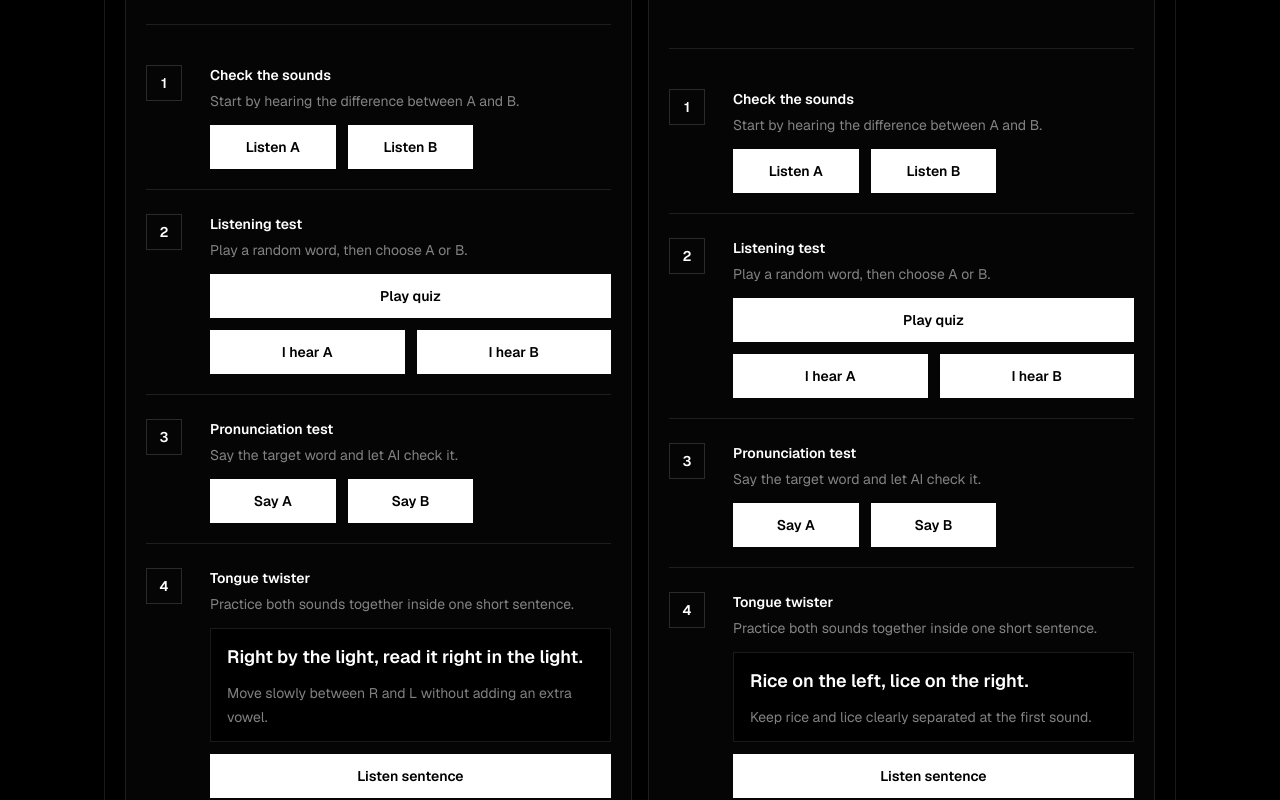
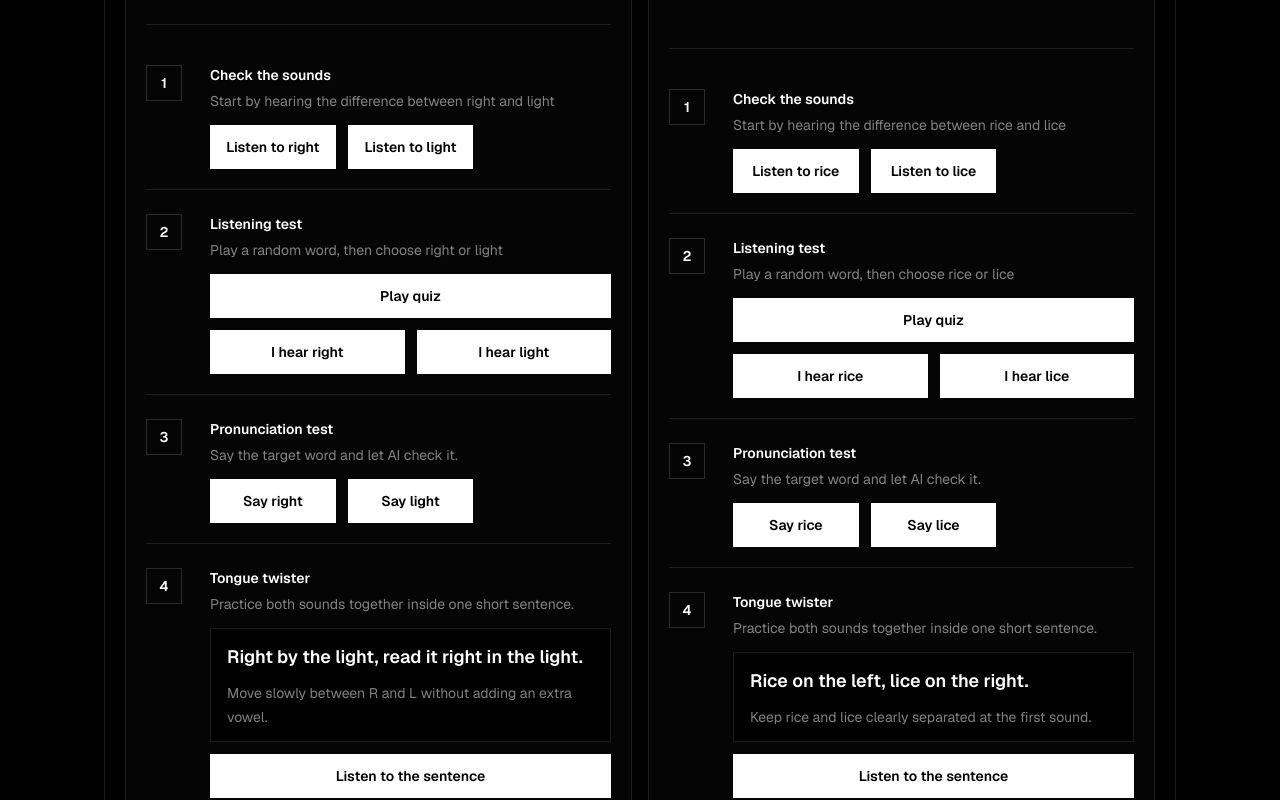
Before and after one commit to KulafuAcademy/ATLAS, a Next.js app: page / in a window 1280 px wide. Shown: the part 2180-2980 px from the top of the page. Built offline with nearby package versions, Linux system fonts and the light colour scheme.

Commit message:
updates UI to show actual words instead of A or B

```diff
--- a/components/training/MinimalPairTrainer.tsx
+++ b/components/training/MinimalPairTrainer.tsx
@@ -81,30 +81,29 @@ const trainerCopy = {
     firstTraining: "First training",
     guide: "Listen first, then try the listening or pronunciation test.",
     listenTitle: "Check the sounds",
-    listenDescription: "Start by hearing the difference between A and B.",
-    listenA: "Listen A",
-    listenB: "Listen B",
+    listenDescription: (wordA: string, wordB: string) =>
+      `Start by hearing the difference between ${wordA} and ${wordB}`,
+    listen: (word: string) => `Listen to ${word}`,
     listeningTitle: "Listening test",
-    listeningDescription: "Play a random word, then choose A or B.",
+    listeningDescription: (wordA: string, wordB: string) =>
+      `Play a random word, then choose ${wordA} or ${wordB}`,
     playQuiz: "Play quiz",
-    answerA: "I hear A",
-    answerB: "I hear B",
+    answer: (word: string) => `I hear ${word}`,
     pronunciationTitle: "Pronunciation test",
     pronunciationDescription: "Say the target word and let AI check it.",
-    speakA: "Say A",
-    speakB: "Say B",
+    speak: (word: string) => `Say ${word}`,
     tongueTwisterTitle: "Tongue twister",
     tongueTwisterDescription:
       "Practice both sounds together inside one short sentence.",
-    listenTongueTwister: "Listen sentence",
+    listenTongueTwister: "Listen to the sentence",
     speechPlaybackUnsupported:
       "Speech playback is not supported in this browser.",
     playing: (word: string) => `Playing: ${word}`,
     whichWord: "Which word did you hear?",
-    playQuizFirst: "Press Play quiz first, then choose A or B.",
+    playQuizFirst: "Press Play quiz first, then choose your answer.",
     correct: "Correct.",
-    listeningIncorrect: (target: QuizTarget) =>
-      `Not quite. The answer was ${target}.`,
+    listeningIncorrect: (word: string) =>
+      `Not quite. The answer was "${word}".`,
     pronunciationUnsupported:
       "Pronunciation check is not supported in this browser. Try Chrome or Edge.",
     sayWord: (word: string) => `Say "${word}". AI will check what it hears.`,
@@ -121,18 +120,18 @@ const trainerCopy = {
     firstTraining: "最初のトレーニング",
     guide: "まずは単語を聞いて、聞き取りか発音を試しましょう。",
     listenTitle: "音を確認",
-    listenDescription: "まずはAとBの違いを耳で確認します。",
-    listenA: "Aを聞く",
-    listenB: "Bを聞く",
+    listenDescription: (wordA: string, wordB: string) =>
+      `まずは${wordA}と${wordB}の違いを耳で確認します。`,
+    listen: (word: string) => `${word}を聞く`,
     listeningTitle: "聞き取りテスト",
-    listeningDescription: "ランダム再生を聞いて、AかBを選びます。",
+    listeningDescription: (wordA: string, wordB: string) =>
+      `ランダム再生を聞いて、${wordA}か${wordB}を選びます。`,
     playQuiz: "クイズ再生",
-    answerA: "Aだと思う",
-    answerB: "Bだと思う",
+    answer: (word: string) => `${word}だと思う`,
     pronunciationTitle: "発音テスト",
     pronunciationDescription: "目標の単語を発音して、AIで判定します。",
-    speakA: "Aを発音する",
-    speakB: "Bを発音する",
+    speak: (word: string) => `${word}を発音する`,
+
     tongueTwisterTitle: "Tongue Twister",
     tongueTwisterDescription:
       "学んだ2つの音を、ひとつの短い文の中で練習します。",
@@ -140,10 +139,10 @@ const trainerCopy = {
     speechPlaybackUnsupported: "このブラウザでは音声再生に対応していません。",
     playing: (word: string) => `再生中: ${word}`,
     whichWord: "どちらの単語に聞こえましたか？",
-    playQuizFirst: "先に「クイズ再生」を押してから、AかBを選んでください。",
+    playQuizFirst: "先に「クイズ再生」を押してから、答えを選んでください。",
     correct: "正解です。",
-    listeningIncorrect: (target: QuizTarget) =>
-      `惜しいです。正解は${target}でした。`,
+    listeningIncorrect: (word: string) =>
+      `惜しいです。正解は「${word}」でした。`,
     pronunciationUnsupported:
       "このブラウザでは発音チェックに対応していません。Chrome / Edgeで試してください。",
     sayWord: (word: string) =>
@@ -307,11 +306,8 @@ function PairPracticeCard({
       showFeedback("listening", "success", copy.correct);
     } else {
       playIncorrectSound();
-      showFeedback(
-        "listening",
-        "error",
-        copy.listeningIncorrect(activeQuiz.target),
-      );
+      const correctWord = activeQuiz.target === "A" ? pair.wordA : pair.wordB;
+      showFeedback("listening", "error", copy.listeningIncorrect(correctWord));
     }
 
     setActiveQuiz(null);
@@ -354,7 +350,7 @@ function PairPracticeCard({
       }
 
       // Stop recording immediately once we have a result.
-      recognition.abort();
+      // recognition.abort();
 
       const transcripts = getSpeechRecognitionTranscripts(event);
       const heardText = transcripts[0] ?? "";
@@ -454,22 +450,21 @@ function PairPracticeCard({
         <TestGroup
           step="1"
           title={copy.listenTitle}
-          description={copy.listenDescription}
+          description={copy.listenDescription(pair.wordA, pair.wordB)}
           feedback={getFeedback("listen")}
         >
           <ActionButton onClick={() => speak(pair.wordA)}>
-            {copy.listenA}
+            {copy.listen(pair.wordA)}
           </ActionButton>
-
           <ActionButton onClick={() => speak(pair.wordB)}>
-            {copy.listenB}
+            {copy.listen(pair.wordB)}
           </ActionButton>
         </TestGroup>
 
         <TestGroup
           step="2"
           title={copy.listeningTitle}
-          description={copy.listeningDescription}
+          description={copy.listeningDescription(pair.wordA, pair.wordB)}
           actionsClassName="grid gap-3"
           feedback={getFeedback("listening")}
         >
@@ -478,10 +473,10 @@ function PairPracticeCard({
           </ActionButton>
           <div className="grid gap-3 sm:grid-cols-2">
             <ActionButton onClick={() => answerQuiz("A")}>
-              {copy.answerA}
+              {copy.answer(pair.wordA)}
             </ActionButton>
             <ActionButton onClick={() => answerQuiz("B")}>
-              {copy.answerB}
+              {copy.answer(pair.wordB)}
             </ActionButton>
           </div>
         </TestGroup>
@@ -497,14 +492,14 @@ function PairPracticeCard({
             disabled={Boolean(aiCheckTarget)}
             onClick={() => startAiPronunciationCheck("A")}
           >
-            {copy.speakA}
+            {copy.speak(pair.wordA)}
           </ActionButton>
           <ActionButton
             intent="primary"
             disabled={Boolean(aiCheckTarget)}
             onClick={() => startAiPronunciationCheck("B")}
           >
-            {copy.speakB}
+            {copy.speak(pair.wordB)}
           </ActionButton>
           {aiCheckTarget ? <MicLevelMeter /> : null}
         </TestGroup>
```
